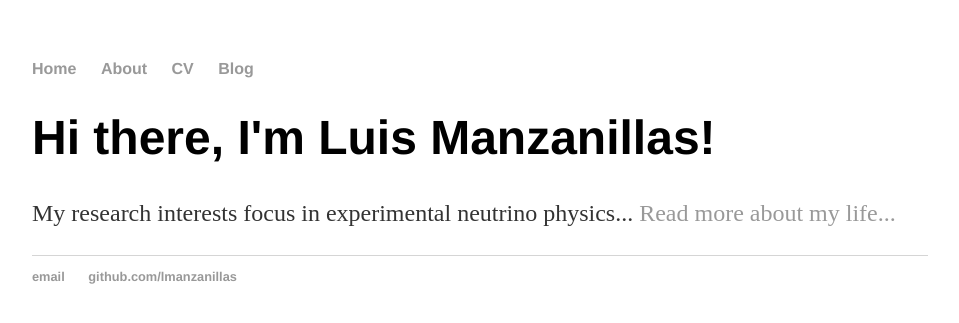
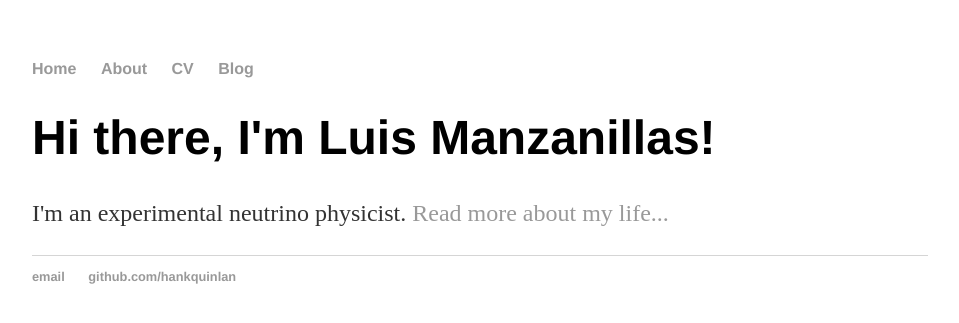
Before and after one commit to lmanzanillas/lmanzanillas.github.io, a Jekyll site: the page built from index.html, in a window 1280 px wide. Shown: the top 323 px of the page, without its empty margins (160-1119 px from the left). Built offline with Jekyll 4.4.1, drawn with Linux system fonts in a browser that asks for light colours.

Commit message:
Update index.html
modification

```diff
--- a/index.html
+++ b/index.html
@@ -1,30 +1,8 @@
-<!DOCTYPE html>
-<html>
-	<head>
-		<title>Luis Manzanillas, Experimental neutrino physicist</title>
-		<!-- link to main stylesheet -->
-		<link rel="stylesheet" type="text/css" href="/css/main.css">
-	</head>
-	<body>
-		<nav>
-    		<ul>
-        		<li><a href="/">Home</a></li>
-	        	<li><a href="/about">About</a></li>
-        		<li><a href="/cv">CV</a></li>
-        		<li><a href="/blog">Blog</a></li>
-    		</ul>
-		</nav>
-		<div class="container">
-    		<div class="blurb">
-        		<h1>Hi there, I'm Luis Manzanillas!</h1>
-				<p>My research interests focus in experimental neutrino physics... <a href="/about">Read more about my life...</a></p>
-    		</div><!-- /.blurb -->
-		</div><!-- /.container -->
-		<footer>
-    		<ul>
-        		<li><a href="mailto:lmanzanillas@gmail.com">email</a></li>
-        		<li><a href="https://github.com/lmanzanillas">github.com/lmanzanillas</a></li>
-			</ul>
-		</footer>
-	</body>
-</html>
+---
+layout: default
+title: Luis Manzanillas, Experimental neutrino physicist
+---
+<div class="blurb">
+	<h1>Hi there, I'm Luis Manzanillas!</h1>
+	<p>I'm an experimental neutrino physicist. <a href="/about">Read more about my life...</a></p>
+</div><!-- /.blurb -->
```
